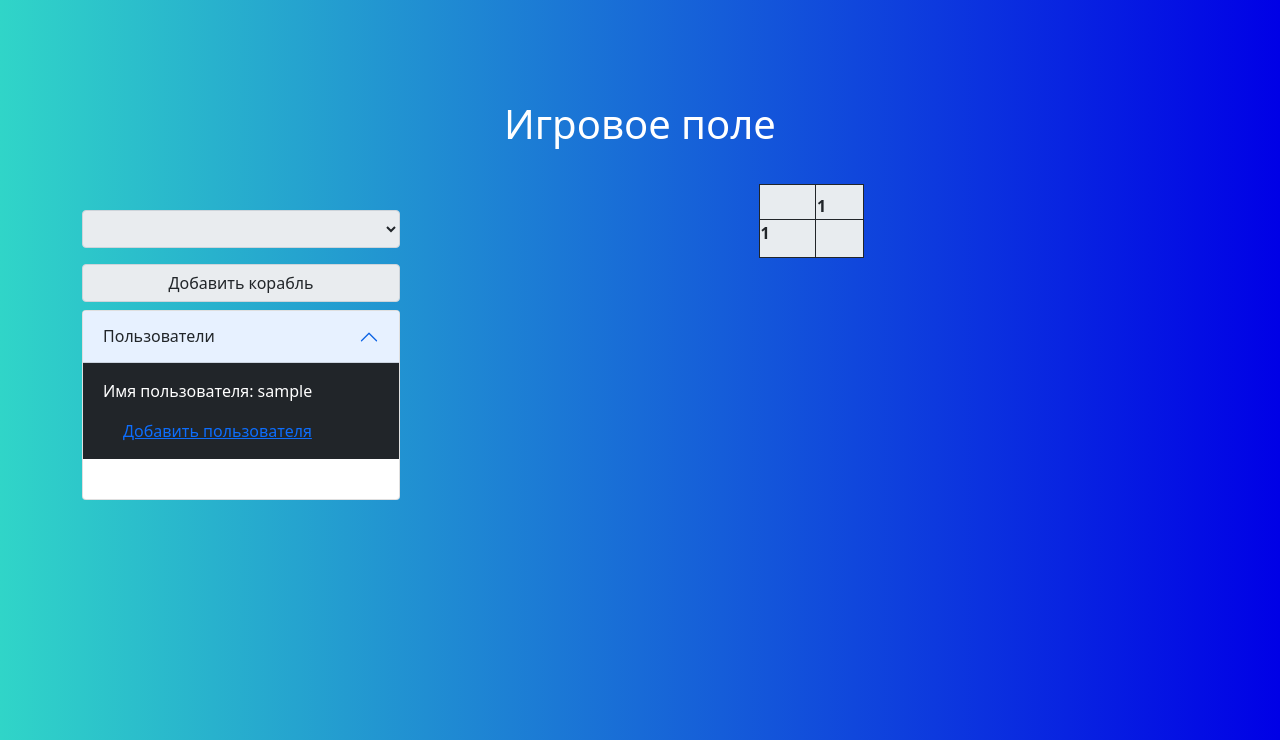
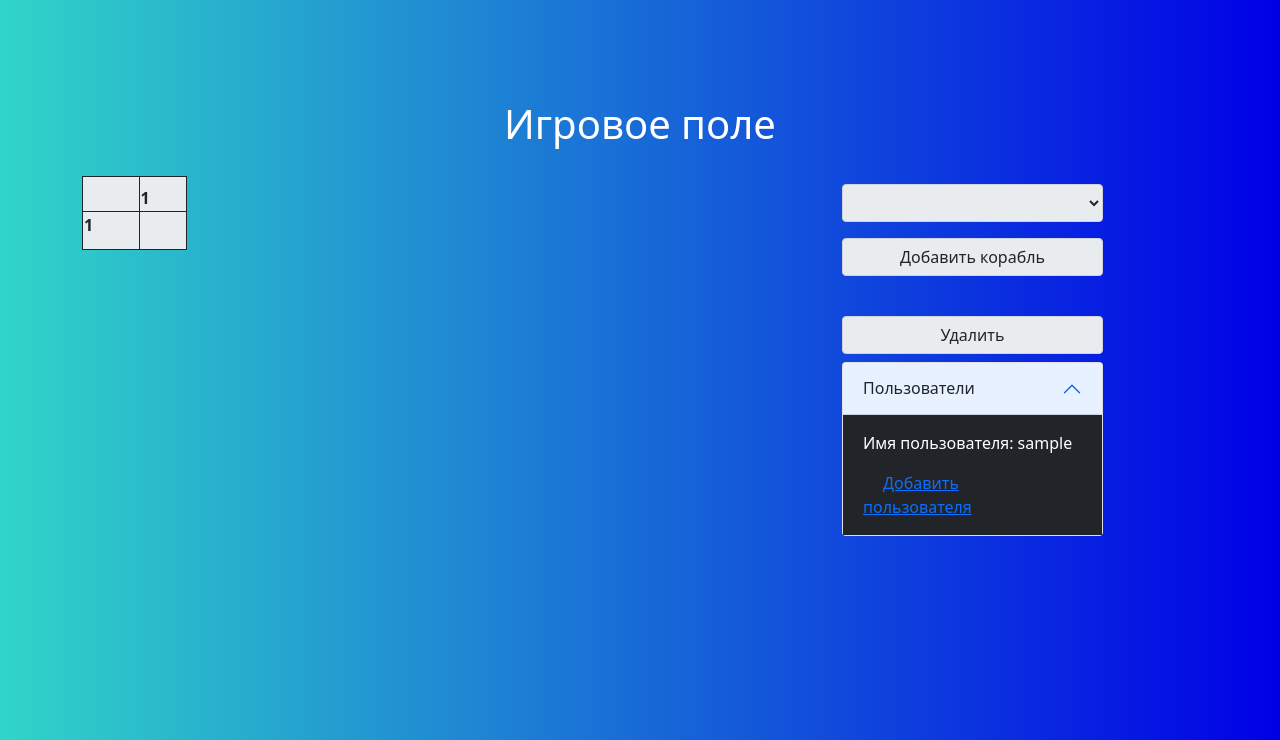
Before and after one commit to QvkkpotentialExplorer/Sea_battle-, a Flask app: template blueprints/templates/admin_game_room.html in a window 1280 px wide. Shown: the part 60-800 px from the top of the page. Run offline with Flask 3, Linux system fonts and the light colour scheme; tables that the repository leaves empty hold one stand-in row (values such as "Sample post"); the template is opened without the code that fills it: values that come from a table or form of the project are taken from there, most other values are stand-ins (such as "Sample title", 1, 10 or a date in 2020); lists and menus that the app fills with data are empty; some libraries are stand-ins or nearby versions.

Commit message:
rewriting view

```diff
--- a/blueprints/templates/admin_game_room.html
+++ b/blueprints/templates/admin_game_room.html
@@ -1,83 +1,55 @@
-
 {% extends 'base_admin.html' %}
 {% block main_content %}
-<div class="backk">
-    <div class="row justify-content-center" style="background-color: none;">
 <h1 class="text-white text-center my-1">Игровое поле</h1>
-        </center>
-        <div class="col-12 my-2">
 <div class="row">
-            <div class="col-6" style="width : 30%;">
-                <form class="form-inline" method="post" style="display: inline-block; width : 100%;">
-                    <div class="row align-items-start">
-                        <div class="col-12 mx-0 px-0 ">{{ add_ship_form.hidden_tag() }}</div>
-                        <div class="col-1">{{ add_ship_form.x(style="width: 1px; height: 1px; opacity: 0;", max=(board.n - 1) , id = "xValue")}}</div>
-                        <div class="col-1" >{{ add_ship_form.y( style="width: 1px; height: 1px; opacity: 0;", max=(board.n - 1) , id = "yValue")}}</div>
-                        <div class="col-12" >{{ add_ship_form.prize(class="input-group-text my-2",style="width: 100%;") }}</div>
-                        <div class="col-12" style=" align-text: center;">{{ add_ship_form.submit(class="input-group-text my-2", style="width: 100%;") }}</div>
-                    </div>
-                </form>
-            <div class="accordion" id="accordionPanelsStayOpenExample">
-                    <div class="accordion-item">
-                        <h2 class="accordion-header" id="panelsStayOpen-heading">
-                            <button class="accordion-button text-dark" type="button" data-bs-toggle="collapse"
-                                    data-bs-target="#panelsStayOpen-collapse" aria-expanded="true"
-                                    aria-controls="panelsStayOpen-collapse">Пользователи
-                            </button>
-                        </h2>
-                        <div id="panelsStayOpen-collapse" class="accordion-collapse collapse show"
-                             aria-labelledby="panelsStayOpen-heading">
-                            <div class="accordion-body bg-dark text-white">
-
-                                {% for user in users %}
-
-                                <p class="text-white">Имя пользователя: {{ user.login }}</p>
-                                <a data-id="{{ user.id }}" id="{{ user.id }}"
-                                   href="{{url_for('board.add_user',board_id = board.id,user_id = user.id )}}"
-                                   class="accordion-body my-3">Добавить пользователя</a>
-
-                                {% endfor %}
-
-                            </div>
-                        </div>
-                        {%for user in user_on_board%}
-            <p class="text-white">{{user.user_id}}</p>
-            {%endfor%}
-                    </div>
-                </div>
-            </div>
-    <div style="width : 70%;">
-        <center>
-        <div class=" col-12 justify-content-center" style="overflow:auto;overflow-y:auto;">
-            <table class="table table-bordered border-dark bg-light my-4" style="width:calc(35px*({{size+1}} + 1));">
+    <div class="col-8">
+        <div style="overflow:auto;overflow-y:auto;">
+            <table class="table table-bordered border-dark bg-light my-4"
+                   style="width:calc(35px*({{size+1}} + 1));">
                 <thead>
                 <tr>
                     <th style="width: 35px; height: 35px;  background: #e8ecef;"></th>
                     {% for i in range(size) %}
-                    <th class="text-dark" style="width: 35px; height: 35px; background: #e8ecef;">{{ i+1 }}</th>
+                    <th class="text-dark"
+                        style="width: 35px; height: 35px; background: #e8ecef;">
+                        {{ i+1 }}
+                    </th>
                     {% endfor %}
                 </tr>
                 </thead>
                 <tbody>
                 {% for y in range(size) %}
-                <tr class="text-dark bg-light" style="width: 41.8px; height: 35px; background: #e8ecef;">
-                    <th style="width: 41.8px; height: 38px;  background: #e8ecef;">{{ y+1 }}</th>
+                <tr class="text-dark bg-light"
+                    style="width: 41.8px; height: 35px; background: #e8ecef;">
+                    <th style="width: 41.8px; height: 38px;  background: #e8ecef;">
+                        {{ y+1 }}
+                    </th>
                     {% for x in range(size) %}
                     <td style="background: #e8ecef;">
                         {% if board_render[y][x] == "." %}
-                        <button class="btn" style="width: 35px; height: 35px;  background: #e8ecef;" data-positionx="{{ x }}"
-                                data-positiony="{{ y }}" id="{{ x+1 }}{{ y }}" onclick="fillFields('{{ x+1 }}{{ y }}')">
+                        <button class="btn"
+                                style="width: 35px; height: 35px;  background: #e8ecef;"
+                                data-positionx="{{ x }}"
+                                data-positiony="{{ y }}"
+                                id="{{ x+1 }}{{ y }}"
+                                onclick="fillFields('{{ x+1 }}{{ y }}')">
                         </button>
                         {%endif%}
                         {% if board_render[y][x] == "#" %}
-                        <button class="btn contant" style="width: 35px; height: 35px;"
-                                data-positionx="{{ x }}" data-positiony="{{ y }}" id="{{ x+1 }}{{ y }}"
+                        <button class="btn contant"
+                                style="width: 35px; height: 35px;"
+                                data-positionx="{{ x }}"
+                                data-positiony="{{ y }}"
+                                id="{{ x+1 }}{{ y }}"
                                 onclick="fillFields('{{ x+1 }}{{ y }}')">
                         </button>
                         {%endif%}
                         {% if board_render[y][x] == "x" %}
-                        <button class="btn contant_shoots" style="width: 35px; height: 35px;"
-                                data-positionx="{{ x }}" data-positiony="{{ y }}" id="{{ x+1 }}{{ y }}"
+                        <button class="btn contant_shoots"
+                                style="width: 35px; height: 35px;"
+                                data-positionx="{{ x }}"
+                                data-positiony="{{ y }}"
+                                id="{{ x+1 }}{{ y }}"
                                 onclick="fillFields('{{ x+1 }}{{ y }}')">
                         </button>
                         {%endif%}
@@ -87,11 +59,91 @@
                 </tr>
                 {% endfor %}
                 </tbody>
+            </table>
+            </div>
+
+        </div>
+        <div class="col-3">
+            {% if add_ship_form.errors%}
+            <div class="alert alert-danger" role="alert">
+                <!--                                    #Обращаемся к ошибкам form(RegisterForm), достаем по ключу ошибки(название колонки) первый элемент-->
+                {{add_ship_form.errors['submit'][0]}}
+            </div>
+            {%endif%}
+            <form class="form-inline mb-0" method="post"
+                  style="display: inline-block; width : 100%;">
+                <div class="col-12 mx-0 px-0 ">{{ add_ship_form.hidden_tag() }}
+                <div class = "row">
+                    <div class="col-1">{{ add_ship_form.x(style="width: 1px; height:
+                        1px; opacity: 0;", max=(board.n - 1) , id = "xValue")}}
+                    </div>
+                    <div class="col-1">{{ add_ship_form.y( style="width: 1px; height:
+                        1px; opacity: 0;", max=(board.n - 1) , id = "yValue")}}
+                    </div>
+                    <div class="col-12">{{ add_ship_form.prize(class="input-group-text
+                        my-2",style="width: 100%;") }}
+                    </div>
+                    <div class="col-12" style=" align-text: center;">{{
+                        add_ship_form.submit(class="input-group-text my-2",
+                        style="width: 100%;") }}
                     </div>
                 </div>
-    </center>
+            </form>
+            <form class="form-inline" method="post"
+                  style="display: inline-block; width : 100%;">
+                <div class="col-12 mx-0 px-0 ">{{ delete_ship_form.hidden_tag() }}
+                </div>
+                 <div class = "row">
+                    <div class="col-1">{{ delete_ship_form.x(style="width: 1px; height:
+                        1px; opacity: 0;", max=(board.n - 1) , id = "xValue")}}
+                    </div>
+                    <div class="col-1">{{ delete_ship_form.y( style="width: 1px; height:
+                        1px; opacity: 0;", max=(board.n - 1) , id = "yValue")}}
+                    </div>
+                    <div class="col-12" style=" align-text: center;">{{
+                        delete_ship_form.submit(class="input-group-text my-2",
+                        style="width: 100%;") }}
+                    </div>
+                 </div>
+            </form>
 
+            <div class="accordion" id="accordionPanelsStayOpenExample">
+                <div class="accordion-item">
+                    <h2 class="accordion-header" id="panelsStayOpen-heading">
+                        <button class="accordion-button text-dark" type="button"
+                                data-bs-toggle="collapse"
+                            data-bs-target="#panelsStayOpen-collapse"
+                            aria-expanded="true"
+                            aria-controls="panelsStayOpen-collapse">
+                        Пользователи
+                    </button>
+                </h2>
+                <div id="panelsStayOpen-collapse"
+                     class="accordion-collapse collapse show"
+                     aria-labelledby="panelsStayOpen-heading">
+                    <div class="accordion-body bg-dark text-white">
+
+                        {% for user in users %}
+
+                        <p class="text-white">Имя пользователя: {{ user.login
+                            }}</p>
+                        <a data-id="{{ user.id }}" id="{{ user.id }}"
+                           href="{{url_for('board.add_user',board_id = board.id,user_id = user.id )}}"
+                           class="accordion-body my-3">Добавить
+                            пользователя</a>
+
+                        {% endfor %}
                     </div>
+                </div>
+            </div>
+        </div>
+<!--        {%for user in user_on_board%}-->
+<!--        <p class="text-white">{{user.user_id}}</p>-->
+<!--        {%endfor%}-->
+    </div>
+    <div class="col-1">
+    </div>
+
 </div>
 <style>
     tr{
@@ -130,6 +182,8 @@
 
 }
 }
+
+
 </style>
 <script>
     function fillFields(cid) {
@@ -142,6 +196,8 @@
 
 
 
+
+
 </script>
 
 {% endblock %}
--- a/forms/add_ship_form.py
+++ b/forms/add_ship_form.py
@@ -11,10 +11,11 @@ def coords_validator(form, field):
     ships = db_sess.query(Ship).filter(Ship.x == form.x.data, Ship.y == form.y.data,
                                        Ship.board_id == form.board_id.data).first()
     if ships is not None:
-        raise ValidationError('Ship already in this coords')
+        raise ValidationError('На этих координатах уже есть корабль')
 
 
 class AddShipForm(FlaskForm):
+
     board_id = HiddenField()
     x = IntegerField('x', validators=[NumberRange(min=0)])
     y = IntegerField('y', validators=[NumberRange(min=0)])
```
Also changed, not shown: blueprints/boards/board.py (+47 -21 lines), blueprints/templates/admin_game_room_vbz.html (deleted, +0 -176 lines). Lines whose indentation alone changed are shown as unchanged.
